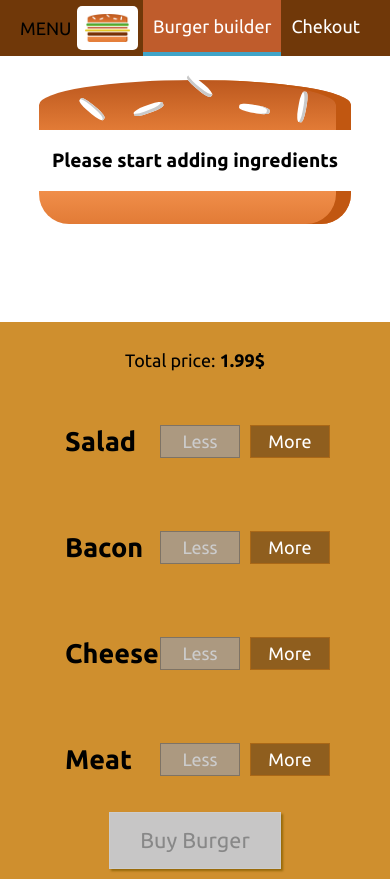
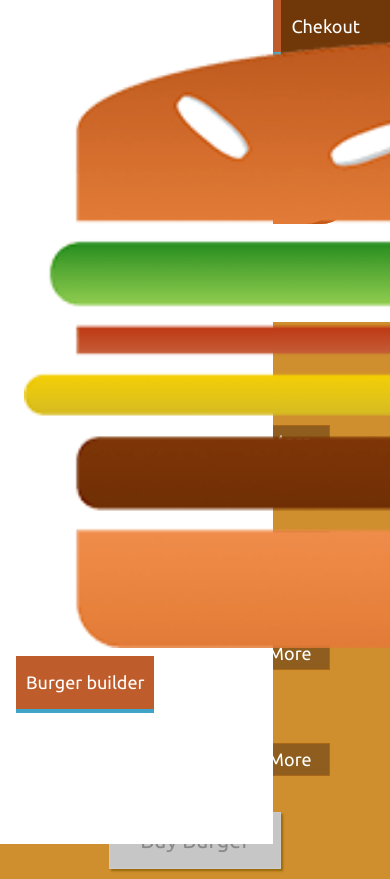
Before and after one commit to MykolajKrusser/burger_builder, a React app in the folder burger-builder/: page / in a window 390 px wide. Built offline with nearby package versions, Linux system fonts and the light colour scheme.

Commit message:
added responsive sideDrawer

```diff
--- a/burger-builder/src/components/Burger/OrderSummary/OrderSummary.js
+++ b/burger-builder/src/components/Burger/OrderSummary/OrderSummary.js
@@ -6,7 +6,7 @@ const orderSammary = (props)=>{
     const ingredientSummary = Object.keys(props.ingredients)
         .map(igKey =>{
             return (
-                <li>
+                <li key={igKey}>
                     <span style={{textTransform: "capitalize"}}>{igKey}</span>: {props.ingredients[igKey]}
                 </li>
             );
--- a/burger-builder/src/components/Layout/Layout.js
+++ b/burger-builder/src/components/Layout/Layout.js
@@ -1,9 +1,11 @@
 import React from 'react';
 import Wrap from '../../hoc/Wrap';
 import classes from './Layout.css';
-import Toolbar from '../Navigation/ToolBar/ToolBar'
+import Toolbar from '../Navigation/ToolBar/ToolBar';
+import SideDrawer from '../Navigation/SideDrawer/SideDrawer';
 const layout = (props) => (
     <Wrap>
+        <SideDrawer/>
         <Toolbar/>
         <main className={classes.Content}>
             {props.children}
--- /dev/null
+++ b/burger-builder/src/components/Navigation/SideDrawer/SideDrawer.css
@@ -0,0 +1,28 @@
+.SideDrawer{
+    position: fixed;
+    width: 280px;
+    max-width: 70%;
+    height: 100%;
+    left: 0;
+    top: 0;
+    z-index: 200;
+    background-color: white;
+    padding: 32px 16px;
+    box-sizing: border-box;
+    transition: transform 0.3s ease-out;
+}
+
+@media (min-width:500px){
+    .SideDrawer{
+        display: none;
+
+    }
+}
+
+.Open{
+    transform: translateX(0);
+}
+
+.Close{
+    transform: translateX(-100%);
+}
--- /dev/null
+++ b/burger-builder/src/components/Navigation/SideDrawer/SideDrawer.js
@@ -0,0 +1,16 @@
+import React from 'react';
+import classes from './SideDrawer.css';
+import Logo from '../../Logo/Logo';
+import NavigationItems from '../NavigationItems/NavigationItems';
+const sideDrawer = (props)=>{
+
+    return(
+        <div className={classes.SideDrawer}>
+            <Logo/>
+            <nav>
+                <NavigationItems/>
+            </nav>
+        </div>
+    );
+}
+export default sideDrawer;
```
Also changed, not shown: burger-builder/src/containers/BurgerBuilder/BurgerBuilder.js (line endings or trailing spaces).
